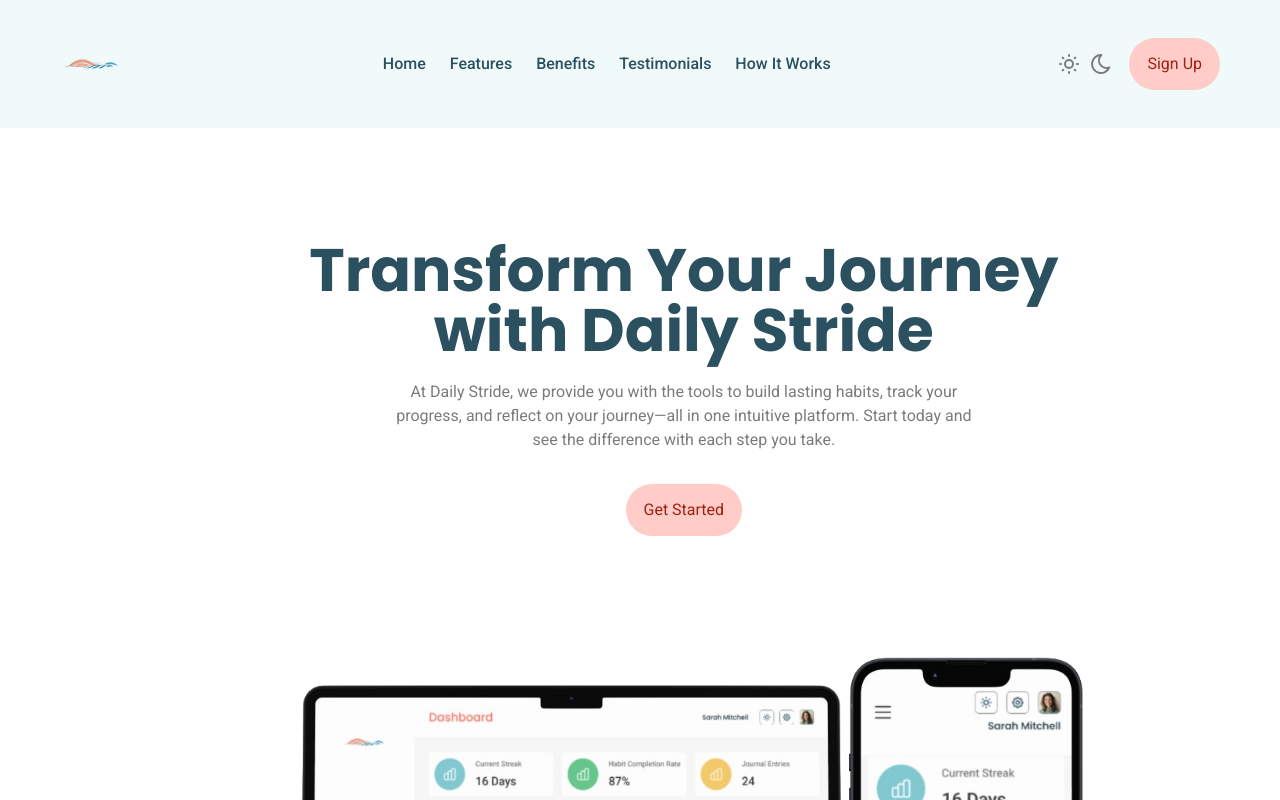
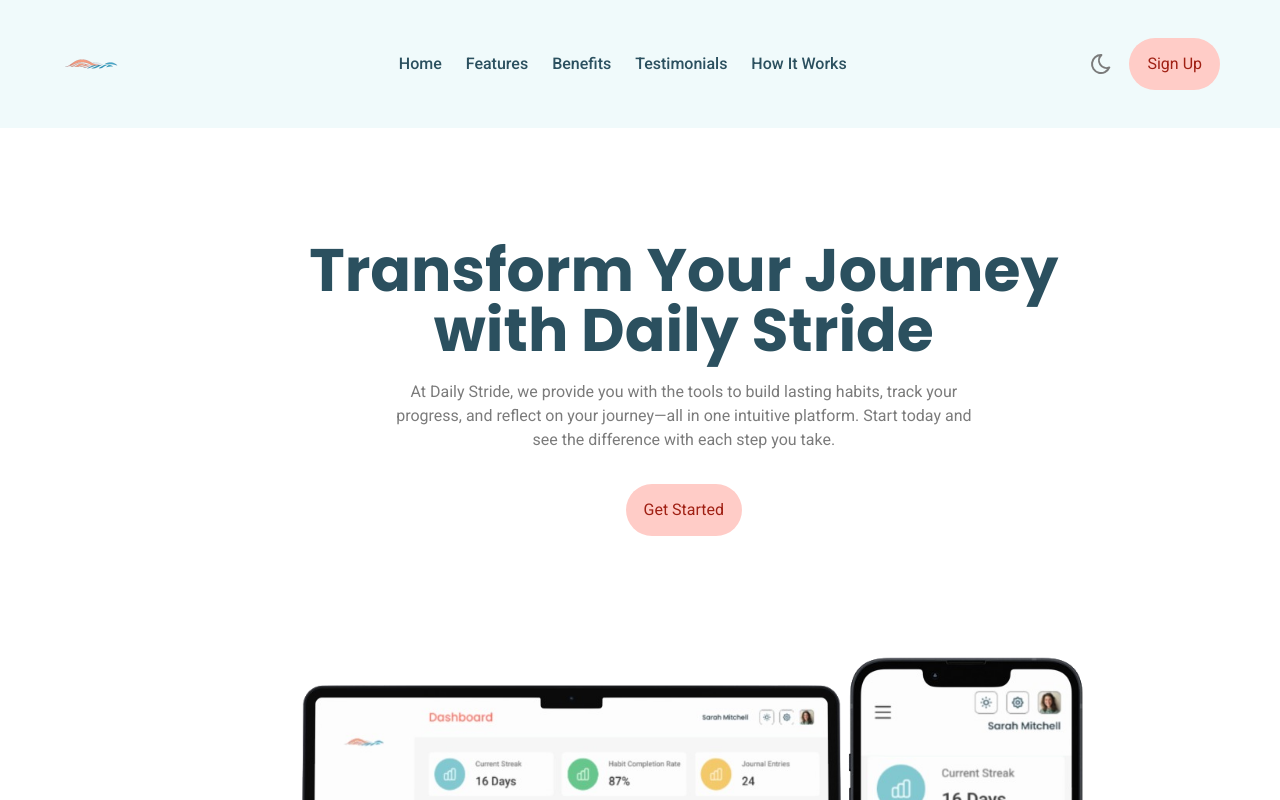
Before and after one commit to ImtiyaazDev/daily-stride-web, a React (Vite) app: page / in a window 1280 px wide. Built offline with nearby package versions, Linux system fonts and the light colour scheme.

Commit message:
feat: Toggle theme

```diff
--- a/src/layout/Header.jsx
+++ b/src/layout/Header.jsx
@@ -2,11 +2,14 @@ import { IconMenu, IconMoon, IconSun, IconX } from "@tabler/icons-react";
 import { navLinks } from "../data/index";
 import { useEffect, useRef, useState } from "react";
 import { motion, useInView } from "framer-motion";
+import { useDarkMode } from "../context/DarkModeContext";
 
 export default function Header() {
 	const [isMenuOpen, setIsMenuOpen] = useState(false);
 	const ref = useRef(null);
 	const isInView = useInView(ref);
+	const { toggleDarkMode, isDarkMode } = useDarkMode();
+	console.log(isDarkMode);
 
 	const handleClick = () => {
 		setIsMenuOpen((prev) => !prev);
@@ -74,8 +77,9 @@ export default function Header() {
 			<div className="flex items-center gap-6">
 				<div className="flex items-center gap-4">
 					<div className="flex items-center gap-2">
-						<IconSun />
-						<IconMoon />
+						<button onClick={toggleDarkMode}>
+							{isDarkMode ? <IconSun /> : <IconMoon />}
+						</button>
 					</div>
 					<a
 						className="bg-primaryRed-200 text-primaryRed-800 hover:bg-primaryRed-100 hover:border-primaryRed-800 focus:ring-offset-primaryRed-800 dark:hover:border-primaryRed-400 dark:focus:ring-offset-primaryRed-400 cursor-pointer rounded-full border-2 border-transparent px-3 py-2 outline-none transition-all duration-300 ease-in-out focus:ring focus:ring-transparent focus:ring-offset-2 md:px-4 md:py-3"
```
